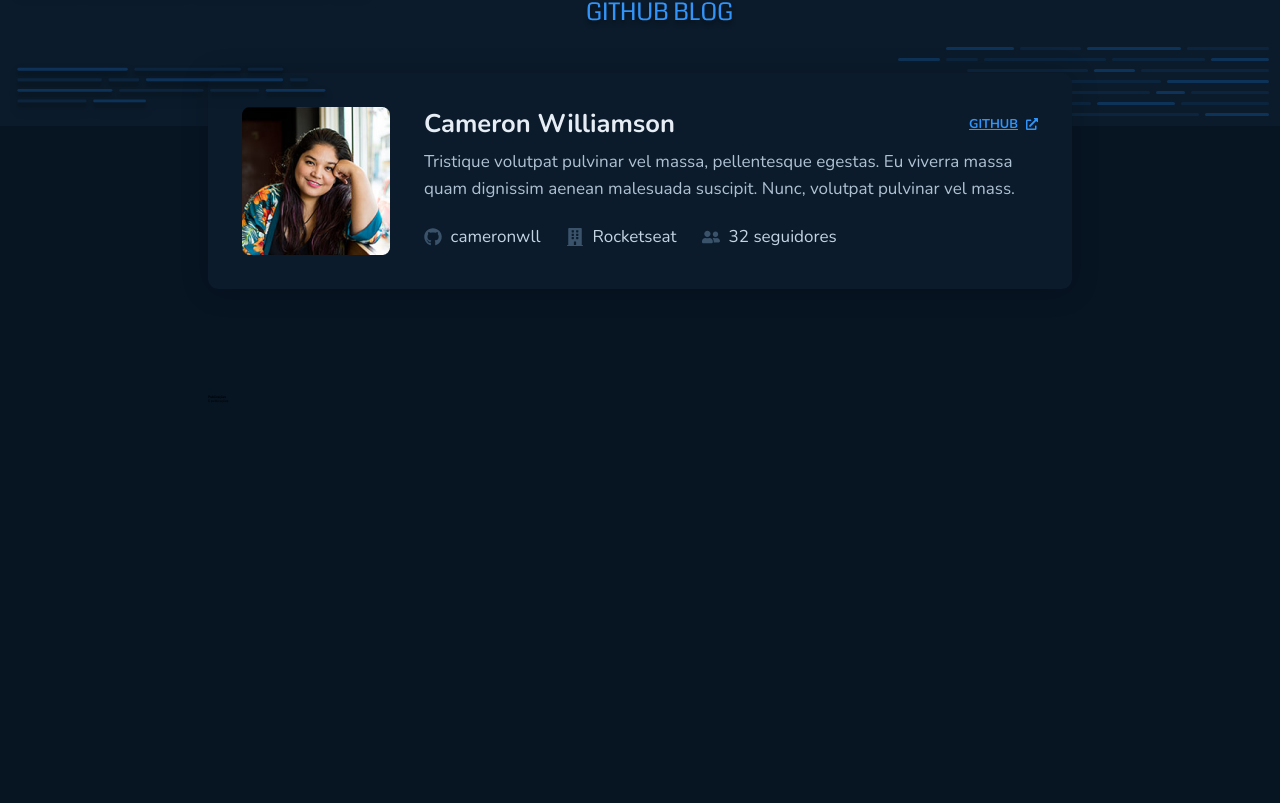
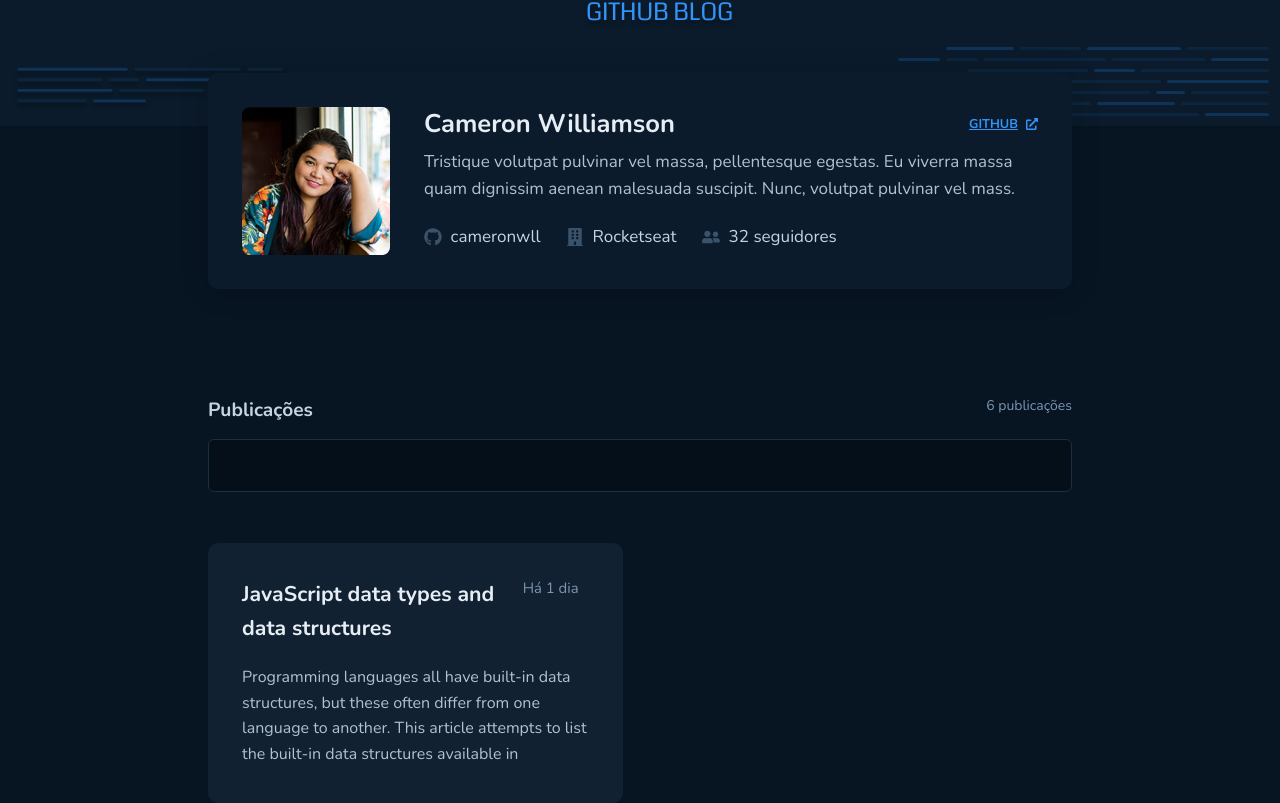
Before and after one commit to EduardoNGomes/Github_Blog, a React (Vite) app: page / in a window 1280 px wide. Shown: the part 163-966 px from the top of the page. Before the commit the page ends 800 px from the top, so only its background shows below. Built offline with nearby package versions, Linux system fonts and the light colour scheme.

Commit message:
create component Publications && finish page Home

```diff
--- a/package.json
+++ b/package.json
@@ -13,7 +13,6 @@
   "dependencies": {
     "react": "^18.2.0",
     "react-dom": "^18.2.0",
-    "react-hook-form": "^7.41.5",
     "react-icons": "^4.7.1",
     "react-router-dom": "^6.6.2",
     "styled-components": "^5.3.6"
--- a/src/components/Header/styles.ts
+++ b/src/components/Header/styles.ts
@@ -17,7 +17,6 @@
     width: 409px;
     height: 188px;
 
-    filter: drop-shadow(0px 4px 4px rgba(0, 0, 0, 0.25));
     margin-top: 7rem;
   }
 
--- a/src/components/Publications/index.tsx
+++ b/src/components/Publications/index.tsx
@@ -1,10 +1,32 @@
+import { useState } from 'react'
+import { PublicationsCard } from '../PublicationsCard'
+import {
+  PublicationsCardBox,
+  PublicationsContainer,
+  SearchContent,
+} from './style'
+
 export const Publications = () => {
+  const [search, setSearch] = useState('')
+
   return (
-    <>
-      <div>
-        <h2>Publicações</h2>
-        <p>6 publicações</p>
-      </div>
-    </>
+    <PublicationsContainer>
+      <SearchContent>
+        <div>
+          <h2>Publicações</h2>
+          <p>6 publicações</p>
+        </div>
+
+        <input
+          type="text"
+          value={search}
+          onChange={(e) => setSearch(e.target.value)}
+        />
+      </SearchContent>
+
+      <PublicationsCardBox>
+        <PublicationsCard />
+      </PublicationsCardBox>
+    </PublicationsContainer>
   )
 }
--- a/src/components/Publications/style.ts
+++ b/src/components/Publications/style.ts
@@ -1 +1,50 @@
 import styled from 'styled-components'
+
+export const PublicationsContainer = styled.section`
+  display: flex;
+  flex-direction: column;
+  gap: 4.8rem;
+`
+
+export const SearchContent = styled.div`
+  display: flex;
+  flex-direction: column;
+
+  gap: 1.2rem;
+
+  > div {
+    display: flex;
+    justify-content: space-between;
+
+    h2 {
+      font-weight: 700;
+      font-size: 1.8rem;
+      line-height: 160%;
+      color: ${(props) => props.theme['base-subtitle']};
+    }
+
+    p {
+      font-weight: 400;
+      font-size: 14px;
+      line-height: 160%;
+      color: ${(props) => props.theme['base-span']};
+    }
+  }
+  input {
+    padding: 12px 16px;
+    border: 1px solid ${(props) => props.theme['base-border']};
+    border-radius: 6px;
+    background-color: ${(props) => props.theme['base-input']};
+
+    font-size: 1.6rem;
+    line-height: 160%;
+
+    color: ${(props) => props.theme['base-label']};
+  }
+`
+
+export const PublicationsCardBox = styled.div`
+  display: grid;
+  grid-template-columns: 1fr 1fr;
+  gap: 3.2rem;
+`
--- /dev/null
+++ b/src/components/PublicationsCard/index.tsx
@@ -0,0 +1,25 @@
+import { PublicationsCardContent } from './styles'
+
+export const PublicationsCard = () => {
+  return (
+    <PublicationsCardContent>
+      <div>
+        <h2>JavaScript data types and data structures</h2>
+        <p>Há 1 dia</p>
+      </div>
+
+      <p>
+        Programming languages all have built-in data structures, but these often
+        differ from one language to another. This article attempts to list the
+        built-in data structures available in JavaScript and what properties
+        they have. These can be used to build other data structures. Wherever
+        possible, comparisons with other languages are drawn. Dynamic typing
+        JavaScript is a loosely typed and dynamic language. Variables in
+        JavaScript are not directly associated with any particular value type,
+        and any variable can be assigned (and re-assigned) values of all types:
+        let foo = 42; // foo is now a number foo = bar; // foo is now a string
+        foo = true; // foo is now a boolean
+      </p>
+    </PublicationsCardContent>
+  )
+}
--- /dev/null
+++ b/src/components/PublicationsCard/styles.ts
@@ -0,0 +1,46 @@
+import styled from 'styled-components'
+
+export const PublicationsCardContent = styled.div`
+  max-height: 260px;
+  background: ${(props) => props.theme['base-post']};
+  border-radius: 10px;
+  padding: 3.2rem;
+
+  display: flex;
+  flex-direction: column;
+  gap: 20px;
+
+  > div {
+    display: grid;
+    grid-template-columns: 4fr 1fr;
+    gap: 16px;
+
+    h2 {
+      font-weight: 700;
+      font-size: 2rem;
+      line-height: 160%;
+
+      color: ${(props) => props.theme['base-title']};
+    }
+
+    p {
+      font-weight: 400;
+      font-size: 1.4rem;
+      line-height: 160%;
+
+      color: ${(props) => props.theme['base-span']};
+    }
+  }
+
+  p {
+    font-weight: 400;
+    font-size: 16px;
+    line-height: 160%;
+
+    color: ${(props) => props.theme['base-text']};
+    line-break: strict;
+
+    overflow: hidden;
+    text-overflow: ellipsis;
+  }
+`
```
Also changed, not shown: 1 other file (tests, documents, lock files or other folders).
